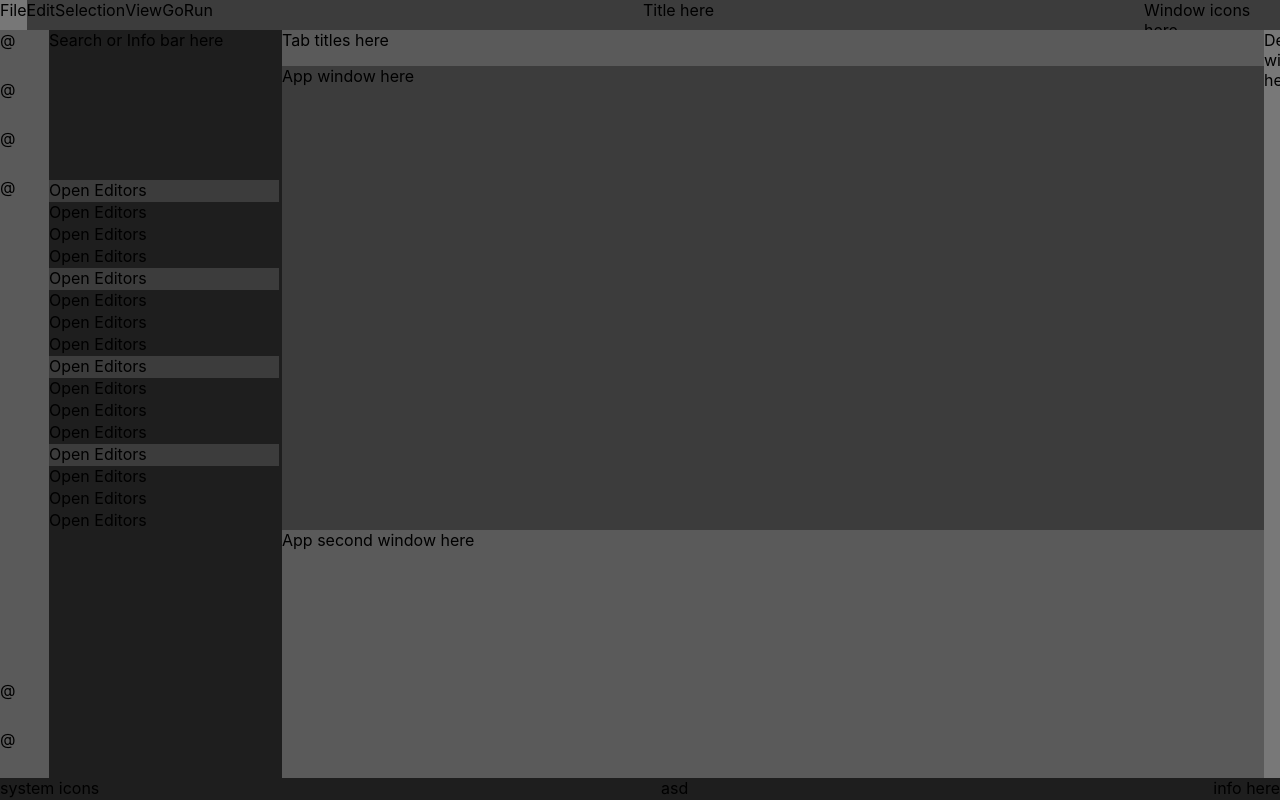
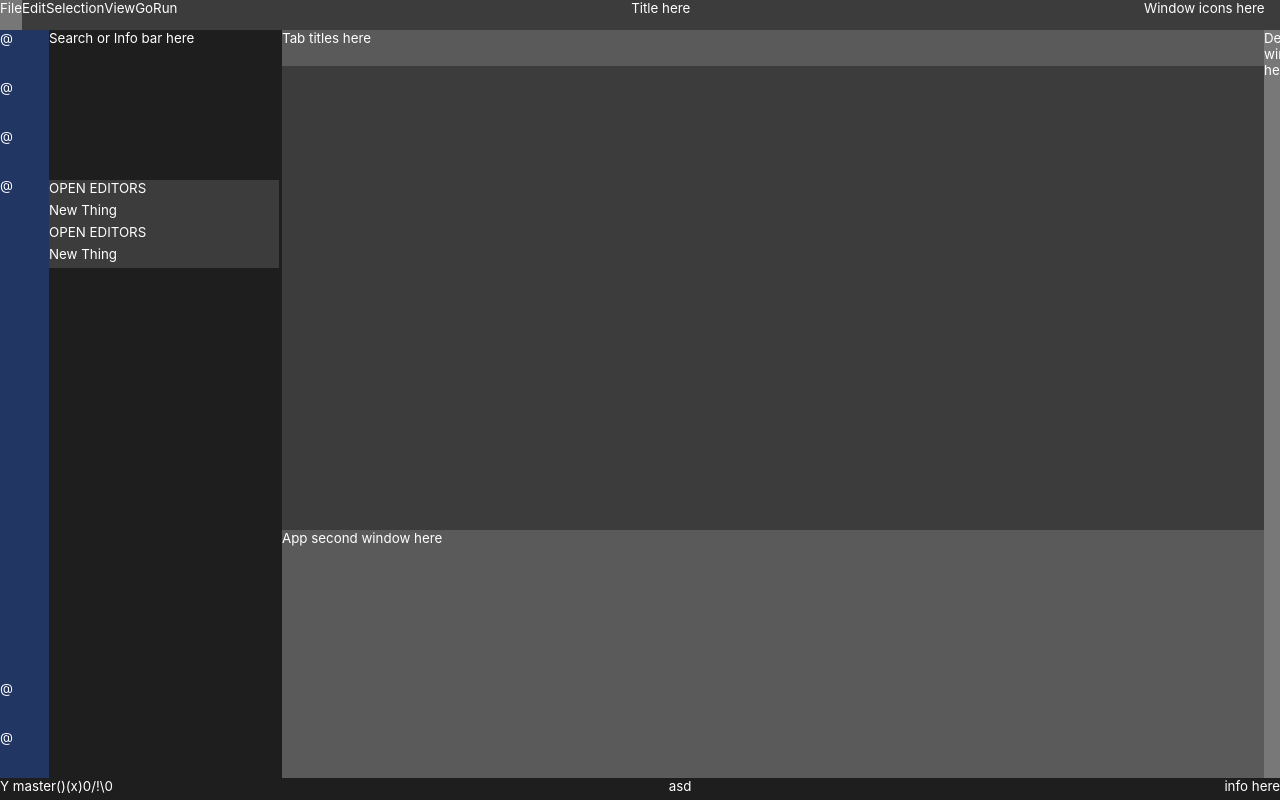
Before and after one commit to JuanSantosGomez/ReactUI-VScode, a React (Create React App) app: page / in a window 1280 px wide. Built offline with nearby package versions, Linux system fonts and the light colour scheme.

Commit message:
Second commit

```diff
--- a/src/App.js
+++ b/src/App.js
@@ -6,6 +6,7 @@ import TitleMenu from './components/TitleMenu';
 import Buttonpanel from './components/Buttonpanel';
 import Settingpanel from './components/Settingpanel';
 import Folder from './components/Folder';
+import Bottompanel from './components/Bottompanel';
 
 
 function App() {
@@ -28,6 +29,130 @@ function App() {
   const [yinitialSize, setyInitialSize] = useState(40);
   const [toggler,settoggler] = useState(false);
 
+  const [folders,setFolders] = useState([
+    {
+      isOpen:false,
+      id:0,
+      nem:"OPEN EDITORS",
+      content:[
+        {
+          title:"Buttonpanel.js",
+        },
+        {
+          title:"Folder.js",
+        },
+        {
+          title:"Hresizer.js",
+        },
+        {
+          title:"Settingpanel.js",
+        }
+      ]
+
+    },
+    {
+      isOpen:false,
+      id:1,
+      nem:"New Thing",
+      content:[
+        {
+          title:"Buttonpanel.js",
+        },
+        {
+          title:"Folder.js",
+        },
+        {
+          title:"Hresizer.js",
+        },
+        {
+          title:"Settingpanel.js",
+        },
+        {
+          title:"Folder.js",
+        },
+        {
+          title:"Hresizer.js",
+        },
+        {
+          title:"Settingpanel.js",
+        },
+        {
+          title:"Folder.js",
+        },
+        {
+          title:"Hresizer.js",
+        },
+        {
+          title:"Settingpanel.js",
+        }
+      ]
+
+    },
+  ])
+
+  const [underfolders,setunderFolders] = useState([
+    {
+      isOpen:false,
+      id:0,
+      nem:"OPEN EDITORS",
+      content:[
+        {
+          title:"Buttonpanel.js",
+        },
+        {
+          title:"Folder.js",
+        },
+        {
+          title:"Hresizer.js",
+        },
+        {
+          title:"Settingpanel.js",
+        }
+      ]
+
+    },
+    {
+      isOpen:false,
+      id:1,
+      nem:"New Thing",
+      content:[
+        {
+          title:"Buttonpanel.js",
+        },
+        {
+          title:"Folder.js",
+        },
+        {
+          title:"Hresizer.js",
+        },
+        {
+          title:"Settingpanel.js",
+        },
+        {
+          title:"Folder.js",
+        },
+        {
+          title:"Hresizer.js",
+        },
+        {
+          title:"Settingpanel.js",
+        },
+        {
+          title:"Folder.js",
+        },
+        {
+          title:"Hresizer.js",
+        },
+        {
+          title:"Settingpanel.js",
+        }
+      ]
+
+    },
+  ])
+
+  function setfolds(e){ setFolders(e);}
+
 
   return (
     <>
@@ -43,7 +168,7 @@ function App() {
           </div>
           <div className="w-full vh overflow-hidden">
             <div className="flex flex-row h-max-full">
-              <div className="w-2 h-max-full flex flex-col bg-color-700">
+              <div className="w-2 h-max-full flex flex-col bg-accent-001">
                 {/* Side Buttons */}
                 <Buttonpanel />
                 <Settingpanel />
@@ -51,17 +176,17 @@ function App() {
               </div>
               <div className="flex flex-col h-max-full vh bg-color-900" style={{minWidth:sidepanelWidth,maxWidth:sidepanelWidth}} id="sideresized">
                 {/* Side Menu */}
-                <div className="w-full h-20">
+                <div className="w-full h-20 overflow-hidden">
                   Search or Info bar here
                 </div>
                 <div className="flex flex-col w-full overflow-hidden">
-                  <div className="w-full flex-shrink h-min-1">
-                    <Folder />
-                    <Folder />
+                  <div className="w-full flex flex-col flex-shrink overflow-hidden">
+                    {folders.map((fold) => <Folder folder={folders} fold= {fold} onClic={setfolds}/>)}
+
                   </div>
                   <div className="w-full flex-grow h-min-1">
-                    <Folder />
-                    <Folder />
+                    {underfolders.map((fold) => <Folder folder={underfolders} fold= {fold} onClic={setunderFolders}/>)}
+
 
                     <div className="this-div-gives-space"></div>
                   </div>
@@ -79,8 +204,8 @@ function App() {
 
                 </div>
                 <div className="flex-grow flex flex-col h-full h-max-full overflow-hidden">
-                  <div className="w-full flex-grow">
-                  App window here
+                  <div className="overflow-auto w-full flex-grow" >
+
                   <div className="this-div-gives-space"></div>
 
                   </div>
@@ -96,7 +221,7 @@ function App() {
                 </div>
               </div>
 
-              <div className="try w-1 h-max-full bg-color-600 overflow-hidden">
+              <div className="try w-1 h-max-full bg-color-600 overflow-hidden animated">
                 {/* Right Side Panel */}
                 Detail window here
 
@@ -106,7 +231,7 @@ function App() {
           <div className="w-full flex h-1 bg-color-900 overflow-hidden">
             {/* Footer */}
 
-              <div className="h-full w-4">system icons here</div>
+              <Bottompanel />
               <div className="h-full flex-grow centered">asd</div>
               <div className="h-full flex-shrink">info here</div>
 
--- /dev/null
+++ b/src/components/Bottompanel.js
@@ -0,0 +1,12 @@
+const Bottompanel = () => {
+    return (
+        <div className="h-full w-4 flex flex-row overflow-hidden">
+            <div className="h-full clickable">Y master</div>
+            <div className="h-full clickable">()</div>
+            <div className="h-full clickable">(x)0</div>
+            <div className="h-full clickable">/!\0</div>
+        </div>
+    )
+}
+
+export default Bottompanel
--- a/src/components/Buttonpanel.js
+++ b/src/components/Buttonpanel.js
@@ -1,4 +1,7 @@
 const Buttonpanel = () => {
+
+
+
     return (
         <div className="w-full flex-grow overflow-hidden">
             <div className="w-full h-2z clickable">@</div>
--- a/src/components/Folder.js
+++ b/src/components/Folder.js
@@ -1,17 +1,19 @@
-const Folder = () => {
+const Folder = ({folder,fold,onClic}) => {
     return (
-        <div className="w-full">
-            <div className="w-full h-1 bg-color-800 clickable">
-                Open Editors
+        <div className="w-full flex flex-col bg-color-900 h-min-1">
+
+            <div className="overflow-elli w-full h-1 bg-color-800 clickable" onClick={()=>onClic(folder.map((folds)=> folds.id === fold.id ? { ...folds, isOpen : !folds.isOpen} : folds))}>
+                {fold.nem}
             </div>
-            <div className="w-full h-1 bg-color-900 clickable">
-                Open Editors
-            </div>
-            <div className="w-full h-1 bg-color-900 clickable">
-                Open Editors
-            </div>
-            <div className="w-full h-1 bg-color-900 clickable">
-                Open Editors
+            <div className="overflow-elli w-full overflow-auto">
+            <ul>
+            { fold.isOpen ? fold.content.map((e) =>
+            <li className="w-full h-1 bg-color-900 clickable">
+                {e.title}
+            </li>
+            )
+            : ""}
+            </ul>
             </div>
         </div>
 
--- a/src/index.css
+++ b/src/index.css
@@ -1,5 +1,8 @@
 body {
   margin: 0;
+  font-size: 10pt;
+  color: white;
+
   font-family: -apple-system, BlinkMacSystemFont, "Segoe UI", "Roboto", "Oxygen",
     "Ubuntu", "Cantarell", "Fira Sans", "Droid Sans", "Helvetica Neue",
     sans-serif;
@@ -7,13 +10,16 @@ body {
   -moz-osx-font-smoothing: grayscale;
   overflow-y: auto;
   background-color: var(--color-800);
+  user-select: none;
 }
 
 code {
   font-family: source-code-pro, Menlo, Monaco, Consolas, "Courier New",
     monospace;
 }
-
+span {
+  justify-content: center;
+}
 :root {
   --color-000: rgb(200, 200, 200);
   --color-100: rgb(170, 170, 170);
@@ -25,8 +31,15 @@ code {
   --color-700: rgb(90, 90, 90);
   --color-800: rgb(60, 60, 60);
   --color-900: rgb(30, 30, 30);
+  --accent-000: rgb(48, 75, 134);
+  --accent-001: rgb(34, 54, 99);
 }
-
+.bg-accent-000 {
+  background-color: var(--accent-000);
+}
+.bg-accent-001 {
+  background-color: var(--accent-001);
+}
 .bg-color-000 {
   background-color: var(--color-000);
 }
@@ -62,10 +75,15 @@ div {
   box-sizing: border-box;
   -moz-box-sizing: border-box;
   -webkit-box-sizing: border-box;
+
   /* border: 1px solid black; */
   /* overflow: auto; */
 }
-
+.animated {
+  transition-property: min-width, max-width, max-height, min-height, height;
+  transition-duration: 300ms;
+  transition-timing-function: ease-in-out;
+}
 .fullscreen {
   height: 100vh;
   width: 100vw;
@@ -186,3 +204,39 @@ div {
   min-width: 230px;
   max-width: 230px;
 }
+
+/* width */
+::-webkit-scrollbar {
+  width: 10px;
+  background: rgba(255, 255, 255, 0);
+  position: absolute;
+  display: block;
+}
+
+/* Track */
+::-webkit-scrollbar-track {
+  background: #f1f1f100;
+}
+
+/* Handle */
+::-webkit-scrollbar-thumb {
+  /* background: #888; */
+  background: rgba(255, 255, 255, 0);
+}
+
+/* Handle on hover */
+::-webkit-scrollbar-thumb:hover {
+  background: #555;
+}
+
+ul {
+  padding-top: 0;
+  padding-bottom: 0;
+  margin-top: 0;
+  margin-bottom: 0;
+}
+
+.overflow-elli {
+  overflow-x: hidden;
+  text-overflow: ellipsis;
+}
--- a/src/index.js
+++ b/src/index.js
@@ -3,6 +3,10 @@ import ReactDOM from 'react-dom';
 import './index.css';
 import App from './App';
 import reportWebVitals from './reportWebVitals';
+
+document.addEventListener("contextmenu", (event) => {
+  event.preventDefault();
+});
 
 ReactDOM.render(
   <React.StrictMode>
```
